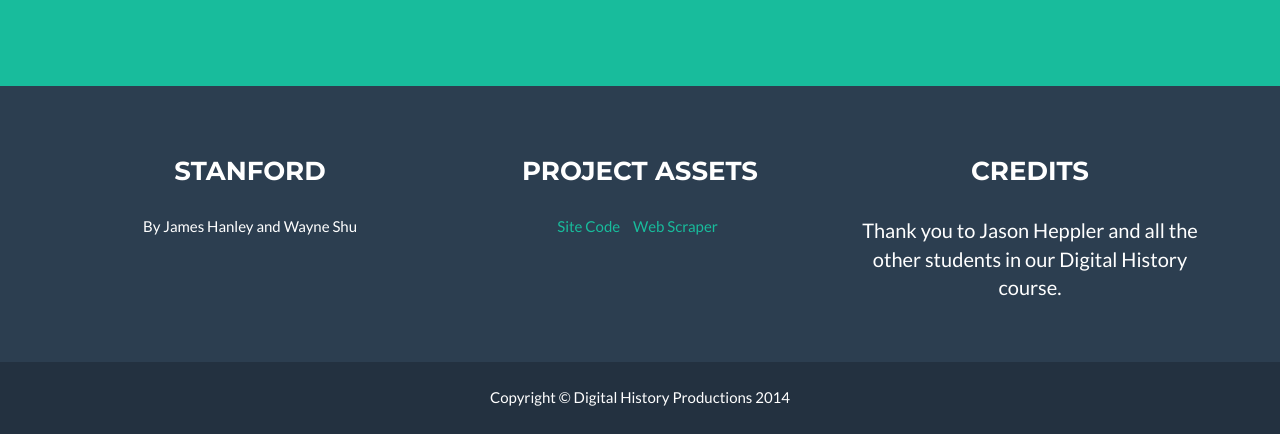
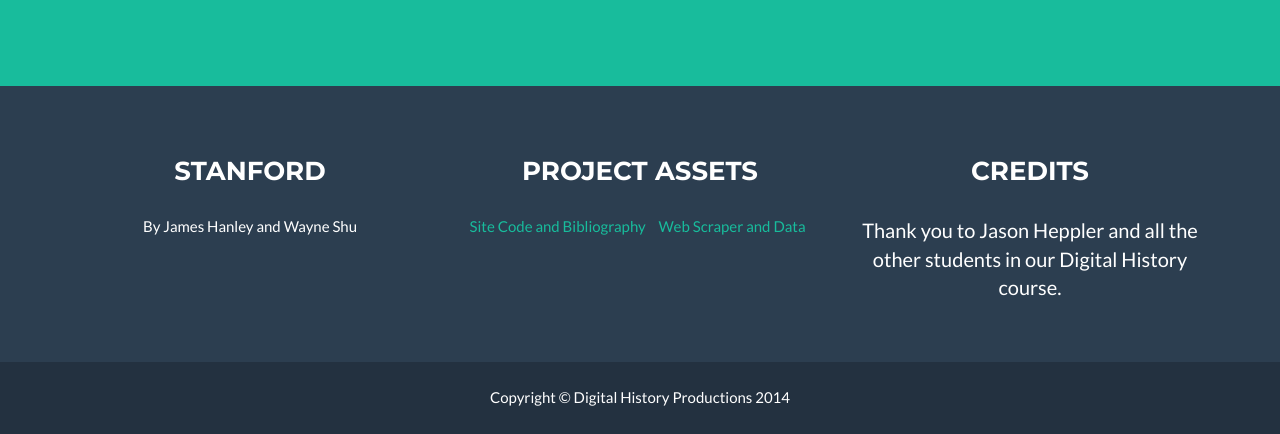
Before and after one commit to vvayne/dh-project-website, a Jekyll site: the page built from index.html, in a window 1280 px wide and 900 px high, scrolled down 9017 px, cut to the strip 466-900 px from the top of the window. Built offline with Jekyll 4.4.1, drawn with Linux system fonts in a browser that asks for light colours.

Commit message:
Finalized assets

```diff
--- a/_includes/footer.html
+++ b/_includes/footer.html
@@ -11,10 +11,10 @@
                         <h3>Project Assets</h3>
                         <ul class="list-inline">
                             <li>
-                                <a href="https://github.com/vvayne/dh-project-website">Site Code</a>
+                                <a href="https://github.com/vvayne/dh-project-website">Site Code and Bibliography</a>
                             </li>
                             <li>
-                              <a href="https://github.com/vvayne/webScrape">Web Scraper</a>
+                              <a href="https://github.com/vvayne/webScrape">Web Scraper and Data</a>
                             </li>
 
                         </ul>
```
